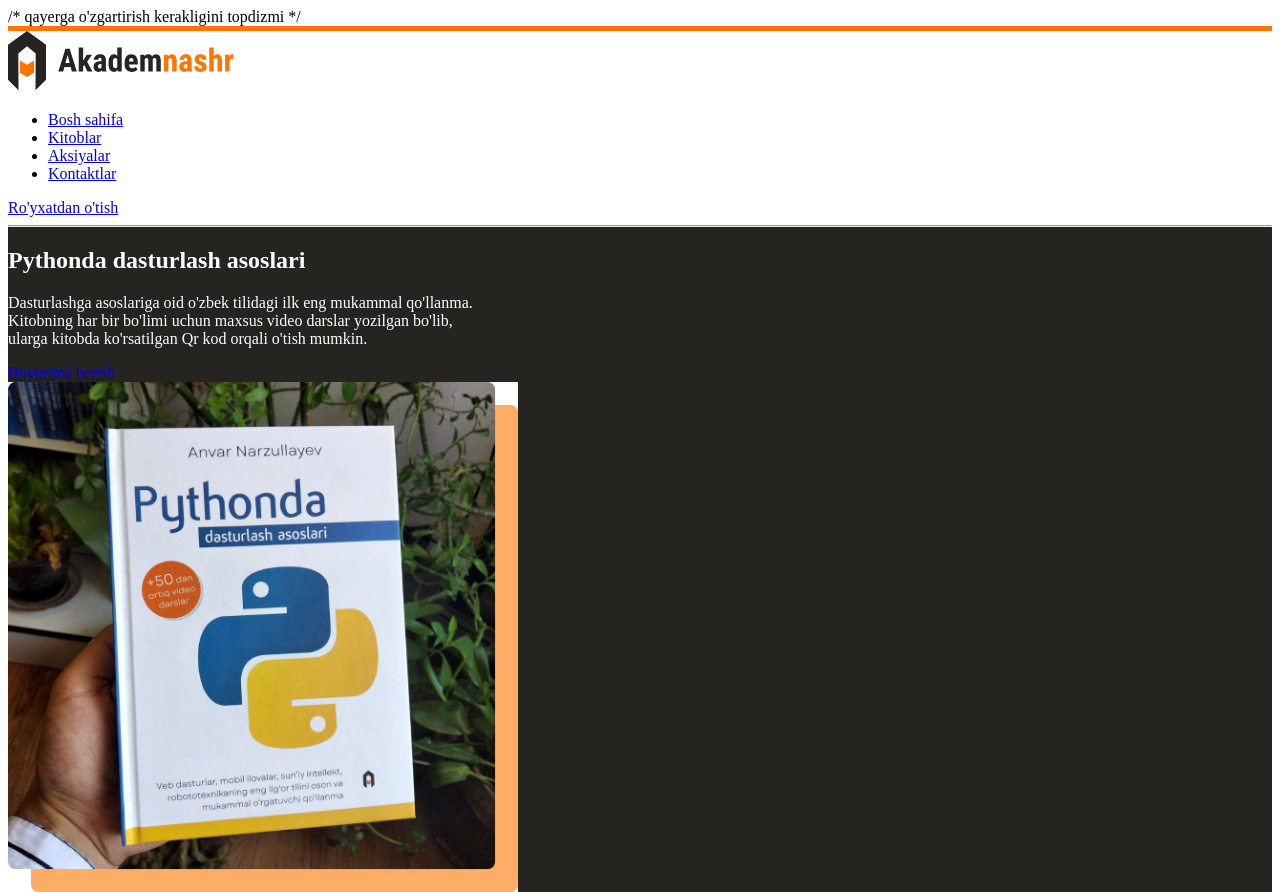
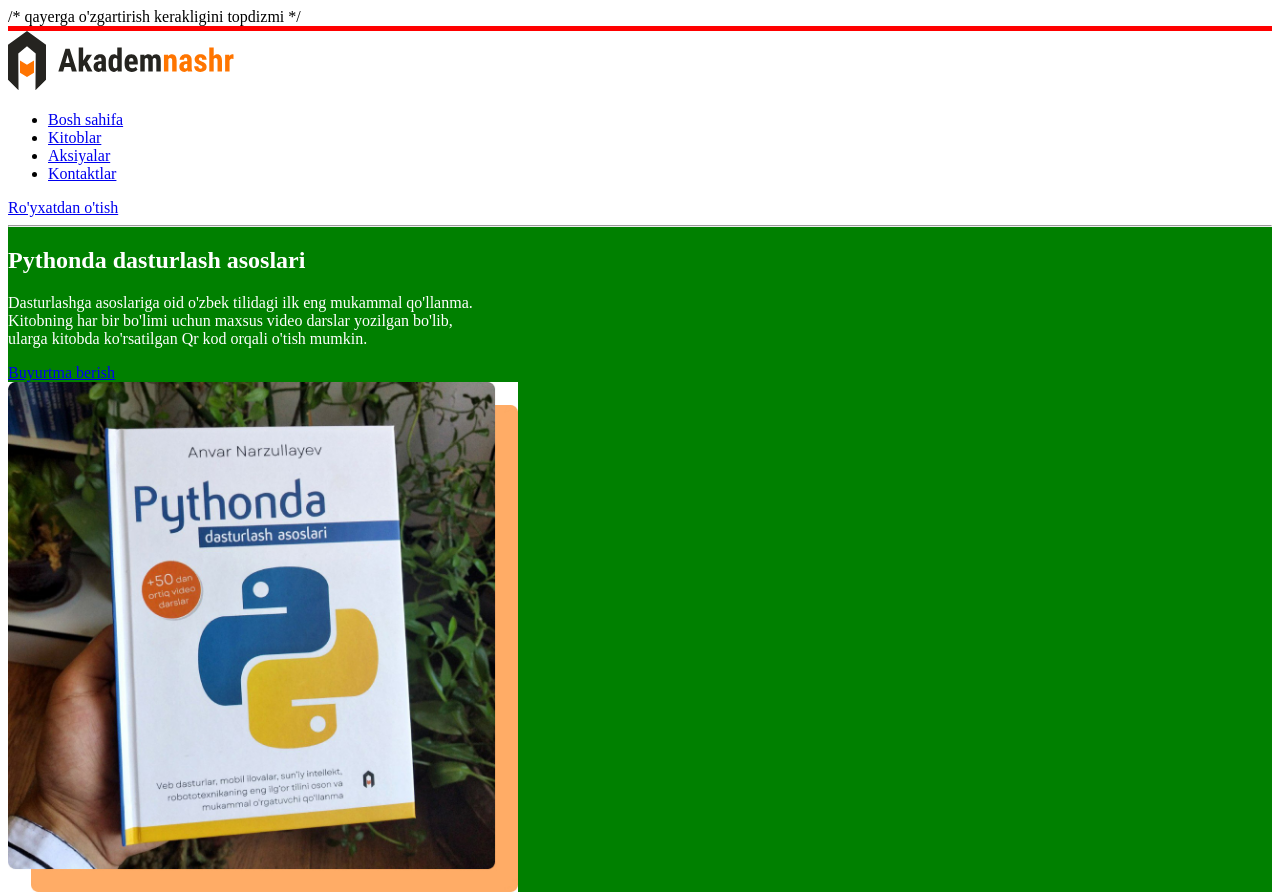
Before and after one commit to msRobiya/git--fundamentals, a plain HTML site: page index.html in a window 1280 px wide. Shown: the top 892 px of the page. Drawn offline with Linux system fonts and the light colour scheme.

Commit message:
Update index.html

```diff
--- a/index.html
+++ b/index.html
@@ -11,11 +11,11 @@ qayerga o'zgartirish kerakligini topdizmi
 */
     <style>
         header {
-            border-top: 5px solid #ff7500;
+            border-top: 5px solid red;
         }
 
         .hero {
-            background-color: #252420;
+            background-color: green;
             color: #fff
         }
     </style>
```
